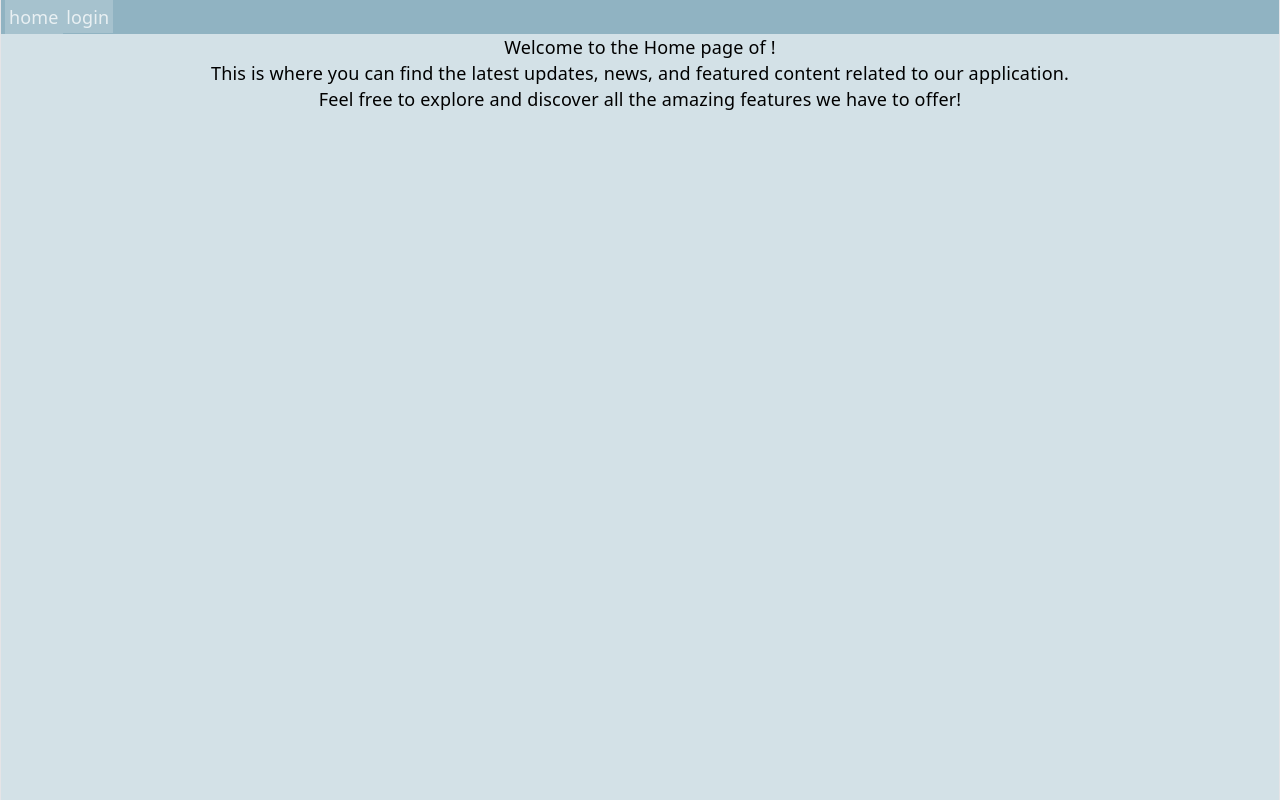
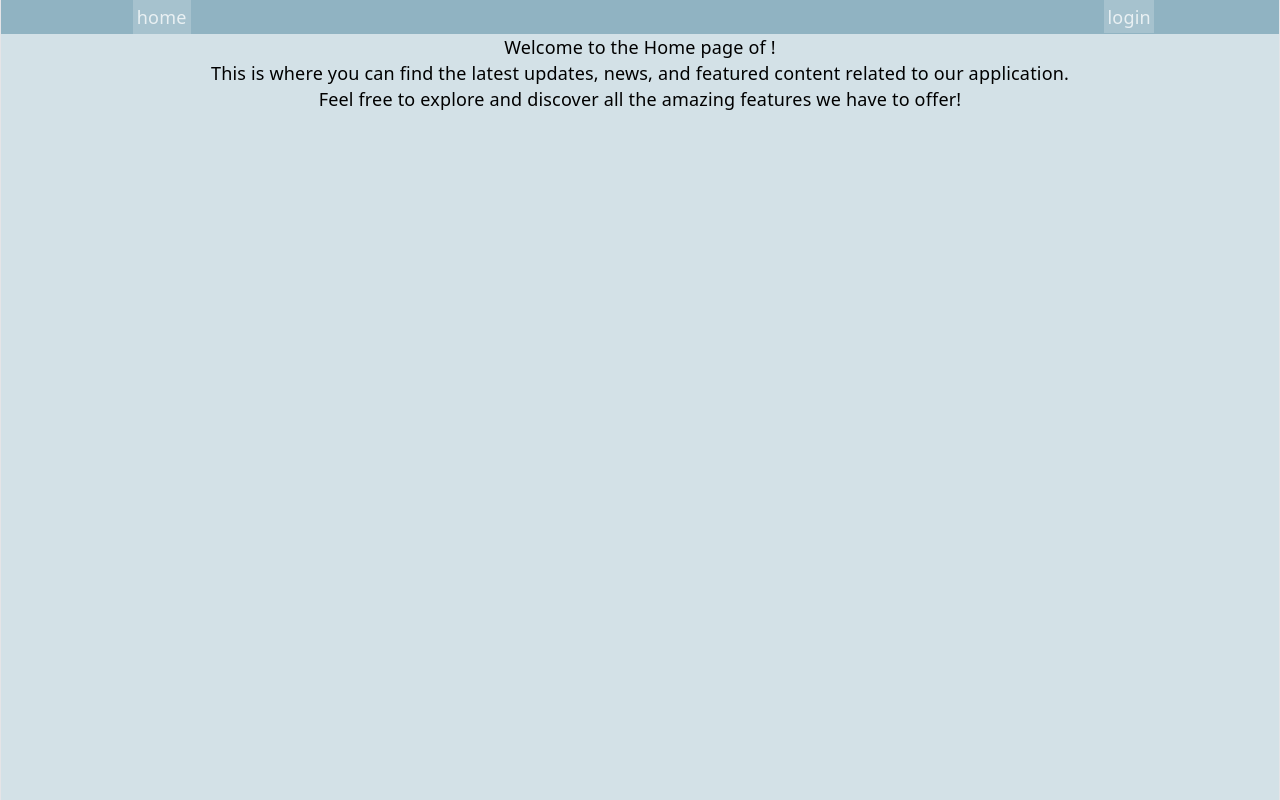
Before and after one commit to Rgundelach-Neu/WebsiteFormat, a React (Vite) app in the folder Templateproject/: page / in a window 1280 px wide. Built offline with nearby package versions, Linux system fonts and the light colour scheme.

Commit message:
More Css

```diff
--- a/Templateproject/src/Components/Navbar/Navbar.tsx
+++ b/Templateproject/src/Components/Navbar/Navbar.tsx
@@ -8,14 +8,10 @@ const Navbar = () => {
         <>
         <span>
             <div>
-                <ul className="Navbar">
+                <ul className="Navbar Navbar-Left">
                     <p className="websiteHeader">{AppName}</p>
-                    <div className="Navbar-Left">
-                        {Navitem("/", "home")}
-                    </div>
-                    <div className="Navbar-Right">
-                        {Navitem("/login", "login")}
-                    </div>
+                        {Navitem("/", "home","Left")}
+                        {Navitem("/login", "login","Right")}
                 </ul>
             </div>
         </span>
--- a/Templateproject/src/Components/Navbar/Navitem/Navitem.css
+++ b/Templateproject/src/Components/Navbar/Navitem/Navitem.css
@@ -22,3 +22,11 @@
     .Navitem:active {
         background-color: aliceblue;
     }
+    .Left {
+        margin-right: auto ;
+        padding-left: 10%;
+    }
+    .Right {
+        margin-left: auto;
+        padding-right: 10%;
+    }
--- a/Templateproject/src/Components/Navbar/Navitem/Navitem.tsx
+++ b/Templateproject/src/Components/Navbar/Navitem/Navitem.tsx
@@ -1,10 +1,10 @@
 import {NavLink } from "react-router-dom"
 import './Navitem.css';
 
-const Navitem = ( route:string, label:string) => {
+const Navitem = ( route:string, label:string,position:string) => {
     return (
         <>
-            <li>
+            <li className={position}>
             <NavLink to={route} className="Navitem">
                 {label}
             </NavLink>
```
